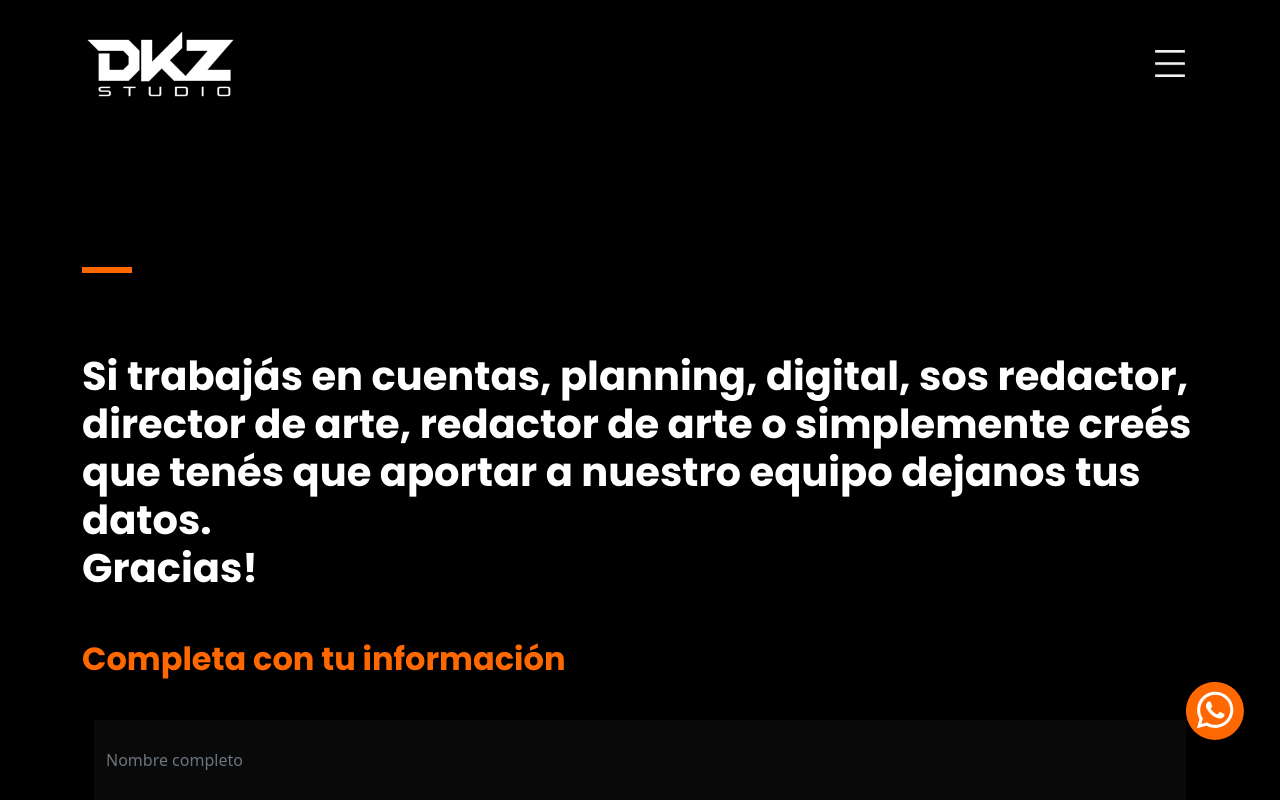
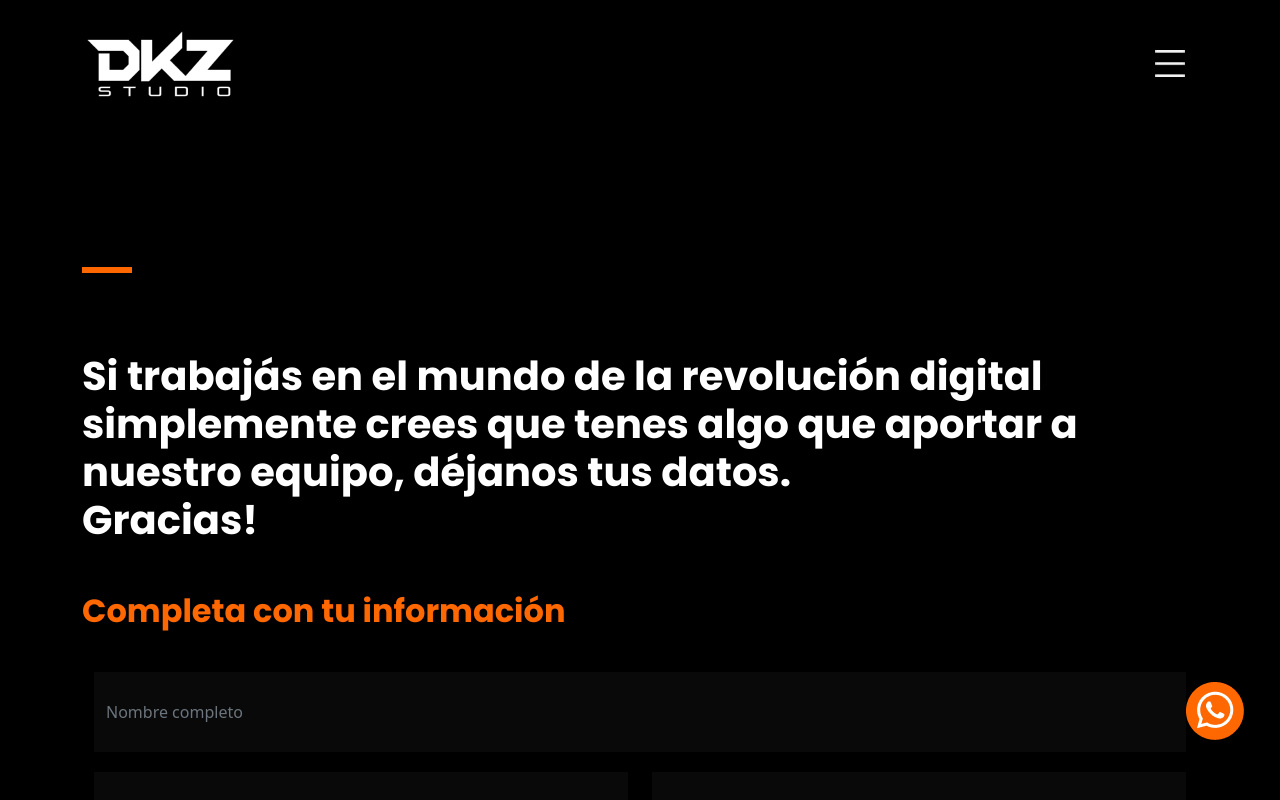
Before and after one commit to MartinGramajo/dkzBlack, a React (Create React App) app: page /#/trabajaconnosotros in a window 1280 px wide. Shown: the top 800 px of the page. Built offline with nearby package versions, Linux system fonts and the light colour scheme.

Commit message:
cambios de guille 3?

```diff
--- a/src/esp/components/certificaciones/Certificaciones.jsx
+++ b/src/esp/components/certificaciones/Certificaciones.jsx
@@ -32,13 +32,13 @@ export default function Certificaciones() {
             <div className="d-none d-lg-block">
               <h2 className="peso-bold">FORMAMOS PARTE DEL</h2>
               <h3 className="peso-bold color-naranja">
-                consejo publicitario Argentino
+                Consejo Publicitario Argentino
               </h3>
             </div>
             <div className="d-lg-none d-block ">
-              <h5 className="peso-bold">FORMAMOS PARTE Del</h5>
+              <h5 className="peso-bold">FORMAMOS PARTE DEL</h5>
               <h5 className="peso-bold color-naranja">
-                consejo publicitario Argentino
+                Consejo Publicitario Argentino
               </h5>
             </div>
           </div>
--- a/src/esp/pages/TrabajaConNosotros.jsx
+++ b/src/esp/pages/TrabajaConNosotros.jsx
@@ -11,9 +11,9 @@ export default function TrabajaConNosotros() {
                         <LineaNaranja />
                     </div>
                     <h2 className="peso-bold py-4 d-none d-md-block">
-            Si trabajás en cuentas, planning, digital, sos redactor, director de
-            arte, redactor de arte o simplemente creés que tenés que aportar a
-            nuestro equipo dejanos tus datos. <br /> Gracias!{" "}
+                        Si trabajás en el mundo de la revolución digital
+                        simplemente crees que tenes algo que aportar a nuestro
+                        equipo, déjanos tus datos. <br /> Gracias!{" "}
                     </h2>
                 </div>
                 <div>
@@ -21,13 +21,10 @@ export default function TrabajaConNosotros() {
                         <LineaNaranja />
                     </div>
                     <h3 className="py-4 peso-regular d-block d-md-none mx-3 ">
-            <span className="peso-bold">Si trabajás en </span> cuentas,
-            planning, digital, sos redactor, director de arte, redactor de arte
-            o{" "}
                         <span className="peso-bold">
-              {" "}
-              simplemente creés que tenés que aportar a nuestro equipo dejanos
-              tus datos. <br /> Gracias!{" "}
+                            Si trabajás en el mundo de la revolución digital o{" "}
+                            simplemente crees que tenes algo que aportar a
+                            nuestro equipo, déjanos tus datos. <br /> Gracias!{" "}
                         </span>
                     </h3>
                 </div>
```
Lines whose indentation alone changed are shown as unchanged.
